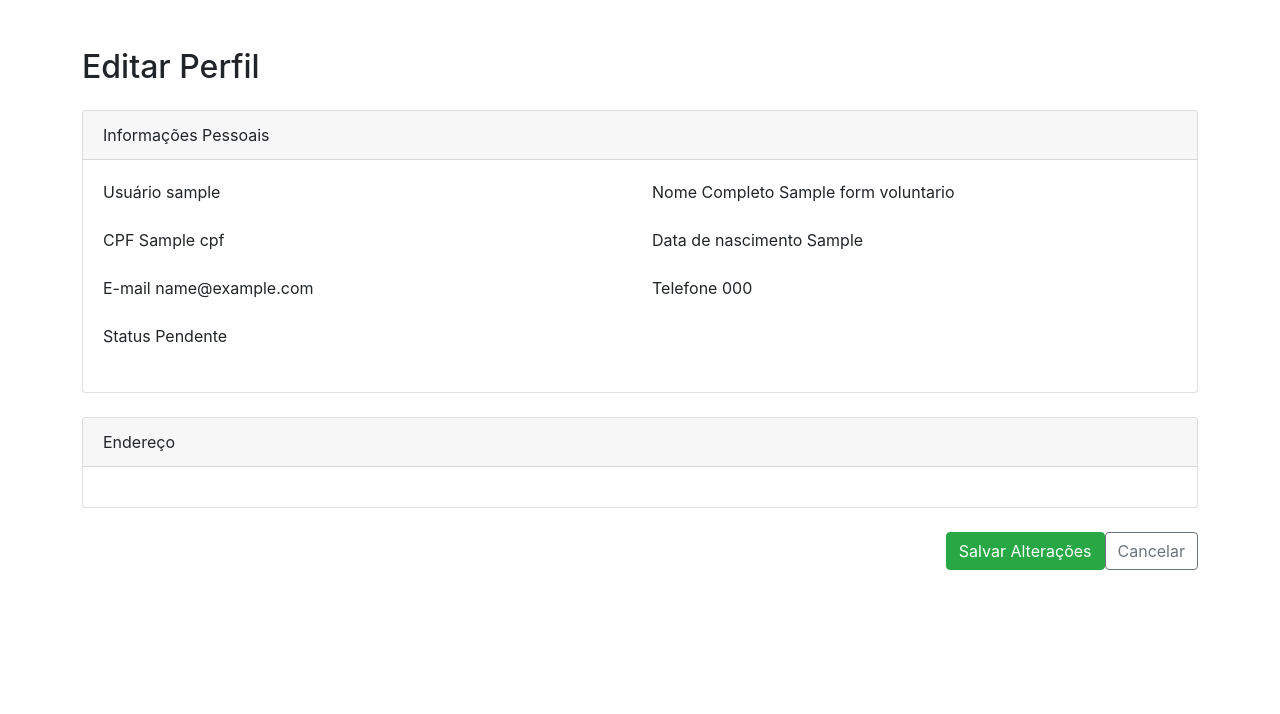
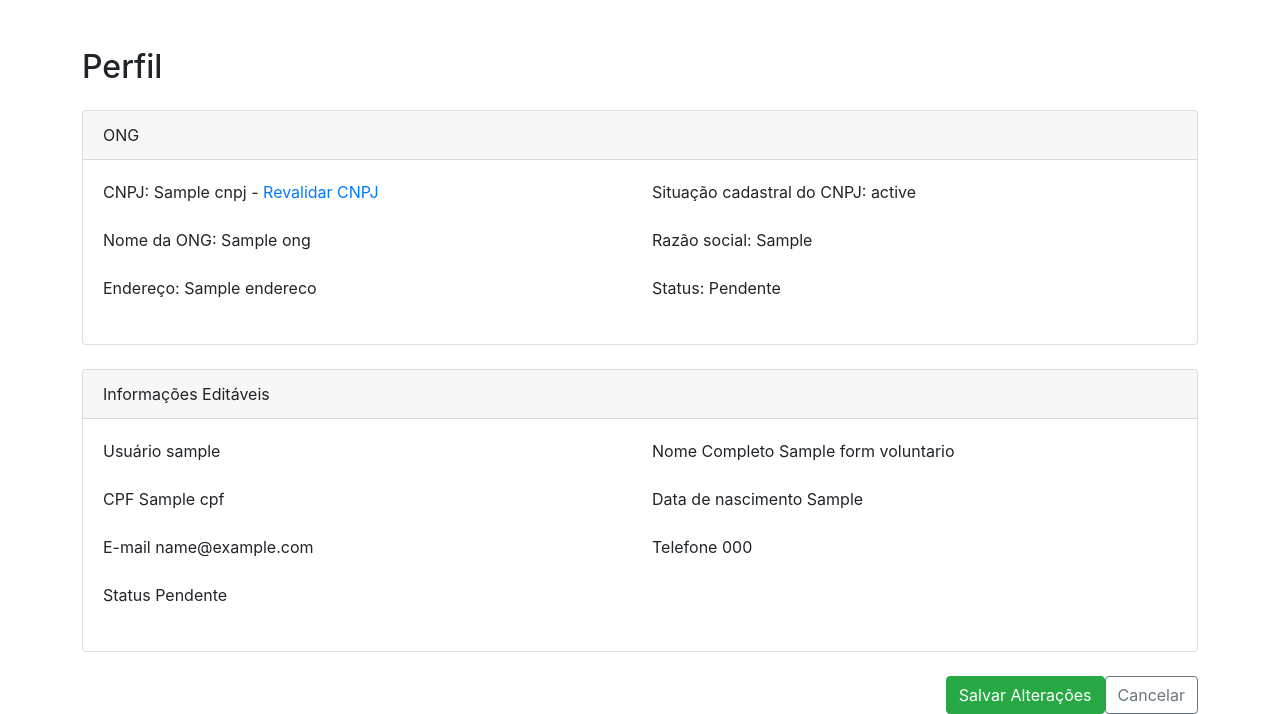
Before and after one commit to kayanerocha/weong, a Django app: template weong/templates/registration/perfil.html in a window 1280 px wide. Shown: the part 95-809 px from the top of the page. Before the commit the page ends 665 px from the top, so only its background shows below. Run offline with Django 5.2, Linux system fonts and the light colour scheme; the template is opened without the code that fills it: most values are stand-ins (such as "Sample title", 1, 10 or a date in 2020); some libraries are stand-ins or nearby versions.

Commit message:
feat: monstrando mostrando nome fantasia, botão para pesquisar cnpj, verificação de status das ongs e revalidação de cnpj

```diff
--- a/weong/templates/registration/cadastro-voluntario.html
+++ b/weong/templates/registration/cadastro-voluntario.html
@@ -212,7 +212,7 @@
         }
 
         function pesquisarCep() {
-            cep = document.getElementById('cep').value;
+            const cep = document.getElementById('cep').value;
             const apiUrl = `https://brasilapi.com.br/api/cep/v2/${cep}`;
             fetch(apiUrl).then(response => {
                 if (!response.ok) {
--- a/weong/templates/registration/perfil.html
+++ b/weong/templates/registration/perfil.html
@@ -2,14 +2,48 @@
 
 {% block content %}
 <div class="container mt-5">
-    <h2 class="mb-4">Editar Perfil</h2>
+    <h2 class="mb-4">Perfil</h2>
+
+    {% if ong %}
+    <div class="card mb-4">
+        <div class="card-header">ONG</div>
+        <div class="card-body">
+            <div class="row">
+                <div class="col-md-6 mb-3">
+                    <label for="CNPJ">CNPJ:</label>
+                    {{ ong.cnpj }} - <a href="{% url 'revalidar-cnpj' ong.cnpj %}">Revalidar CNPJ</a>
+                </div>
+                <div class="col-md-6 mb-3">
+                    <label for="CNPJ">Situação cadastral do CNPJ:</label>
+                    {{ ong.status_cnpj }}
+                </div>
+                <div class="col-md-6 mb-3">
+                    <label for="CNPJ">Nome da ONG:</label>
+                    {{ ong.nome_fantasia }}
+                </div>
+                <div class="col-md-6 mb-3">
+                    <label for="CNPJ">Razão social:</label>
+                    {{ ong.razao_social }}
+                </div>
+                <div class="col-md-6 mb-3">
+                    <label for="CNPJ">Endereço:</label>
+                    {{ ong.endereco }}
+                </div>
+                <div class="col-md-6 mb-3">
+                    <label for="CNPJ">Status:</label>
+                    {{ ong.status }}
+                </div>
+            </div>
+        </div>
+    </div>
+    {% endif %}
 
     <form method="POST">
         {% csrf_token %}
 
         <div class="card mb-4">
             <div class="card-header">
-                Informações Pessoais
+                Informações Editáveis
             </div>
             <div class="card-body">
                 <div class="row">
@@ -48,18 +82,6 @@
                             {{ form_usuario.username }}
                         </div>
                         <div class="col-md-6 mb-3">
-                            <label>Nome Fantasia</label>
-                            {{ form_ong.nome_fantasia }}
-                        </div>
-                        <div class="col-md-6 mb-3">
-                            <label>Razão Social</label>
-                            {{ form_ong.razao_social }}
-                        </div>
-                        <div class="col-md-6 mb-3">
-                            <label>CNPJ</label>
-                            {{ form_ong.cnpj }}
-                        </div>
-                        <div class="col-md-6 mb-3">
                             <label>E-mail</label>
                             {{ form_usuario.email }}
                         </div>
@@ -68,15 +90,15 @@
                             {{ form_ong.telefone }}
                         </div>
                         <div class="col-md-6 mb-3">
-                            <label>Status</label>
-                            {{ form_ong.status }}
+                            <label>Site</label>
+                            {{ form_ong.site }}
                         </div>
                     {% endif %}
                 </div>
             </div>
         </div>
 
-        <div class="card mb-4">
+        <!-- <div class="card mb-4">
             <div class="card-header">
                 Endereço
             </div>
@@ -90,7 +112,7 @@
                     {% endfor %}
                 </div>
             </div>
-        </div>
+        </div> -->
 
         <div class="d-flex justify-content-end gap-2">
             <button type="submit" class="btn btn-success">Salvar Alterações</button>
--- a/weong/templates/vaga/vaga_detail.html
+++ b/weong/templates/vaga/vaga_detail.html
@@ -5,7 +5,7 @@
         {% now "Y-m-d" as hoje %}
         <h3 class="card-title ml-3 mt-3">Detalhes - Vaga {{ vaga.titulo }}</h3>
         <!-- <p>{{ vaga.created_at }}</p> --><br>
-        <p class=" ml-3">Ong: <a href="{{ vaga.ong.get_absolute_url }}">{{ vaga.ong.nome_fantasia }}</a></p>
+        <p class=" ml-3">Ong: <a href="{{ vaga.ong.get_absolute_url }}">{{ vaga.ong.razao_social }}</a></p>
         <p class=" ml-3">Descrição: {{ vaga.descricao }}</p>
         <p class=" ml-3">Endereço da Vaga: {{ vaga.endereco }}</p>
         <p class=" ml-3">Requisitos da Vaga: {{ vaga.requisitos }}</p>
--- a/weong/usuario/models.py
+++ b/weong/usuario/models.py
@@ -24,6 +24,7 @@
     )
 
     status = models.CharField(max_length=50, choices=STATUS_ONG, default='Pendente')
+    status_cnpj = models.CharField(max_length=20, default='Não informado')
     created_at = models.DateTimeField(auto_now_add=True)
     updated_at = models.DateTimeField(auto_now=True)
     endereco = models.ForeignKey(Endereco, on_delete=models.PROTECT)
--- a/weong/usuario/urls.py
+++ b/weong/usuario/urls.py
@@ -9,4 +9,5 @@
     path('login/', CustomLoginView.as_view(), name='login'),
     path('detalhe-ong/<int:pk>', DetalheOngView.as_view(), name='detalhe-ong'),
     path('detalhe-voluntario/<int:pk>', DetalheVoluntarioView.as_view(), name='detalhe-voluntario'),
+    path('revalidar-cnpj/<str:cnpj>', revalidar_cnpj, name='revalidar-cnpj'),
 ]
--- a/weong/vaga/models.py
+++ b/weong/vaga/models.py
@@ -64,7 +64,6 @@
 
     def save(self, *args, **kwargs):
         geocoder = OpenCageGeocode(config('GEOCODER_API_KEY'))
-        print(config('GEOCODER_API_KEY'))
         result = geocoder.geocode(self.__str__())
         if result:
             self.latitude = result[0]['geometry']['lat']
```
Also changed, not shown: weong/templates/registration/cadastro-ong.html (+6 -4 lines), weong/usuario/forms.py (+12 -10 lines), weong/usuario/views.py (+65 -22 lines), weong/usuario/migrations/0012_ong_status_cnpj.py (added).
